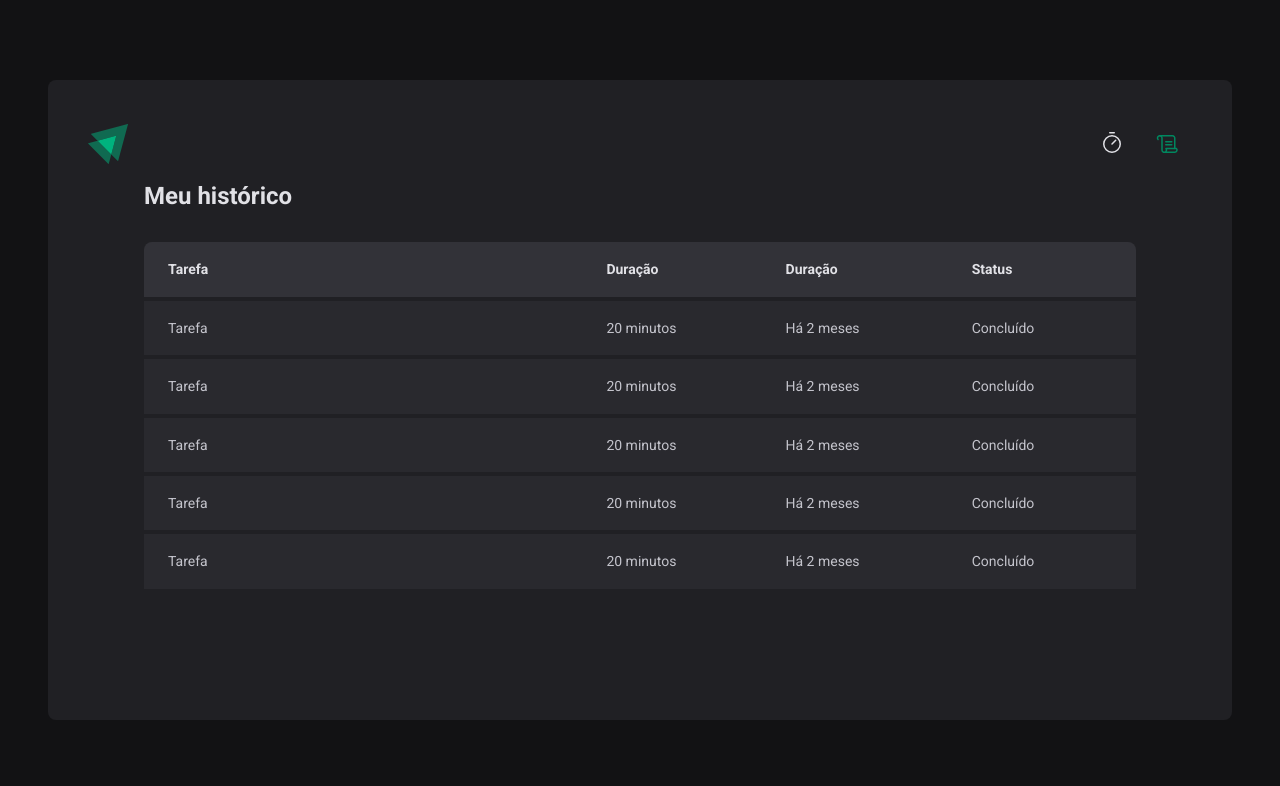
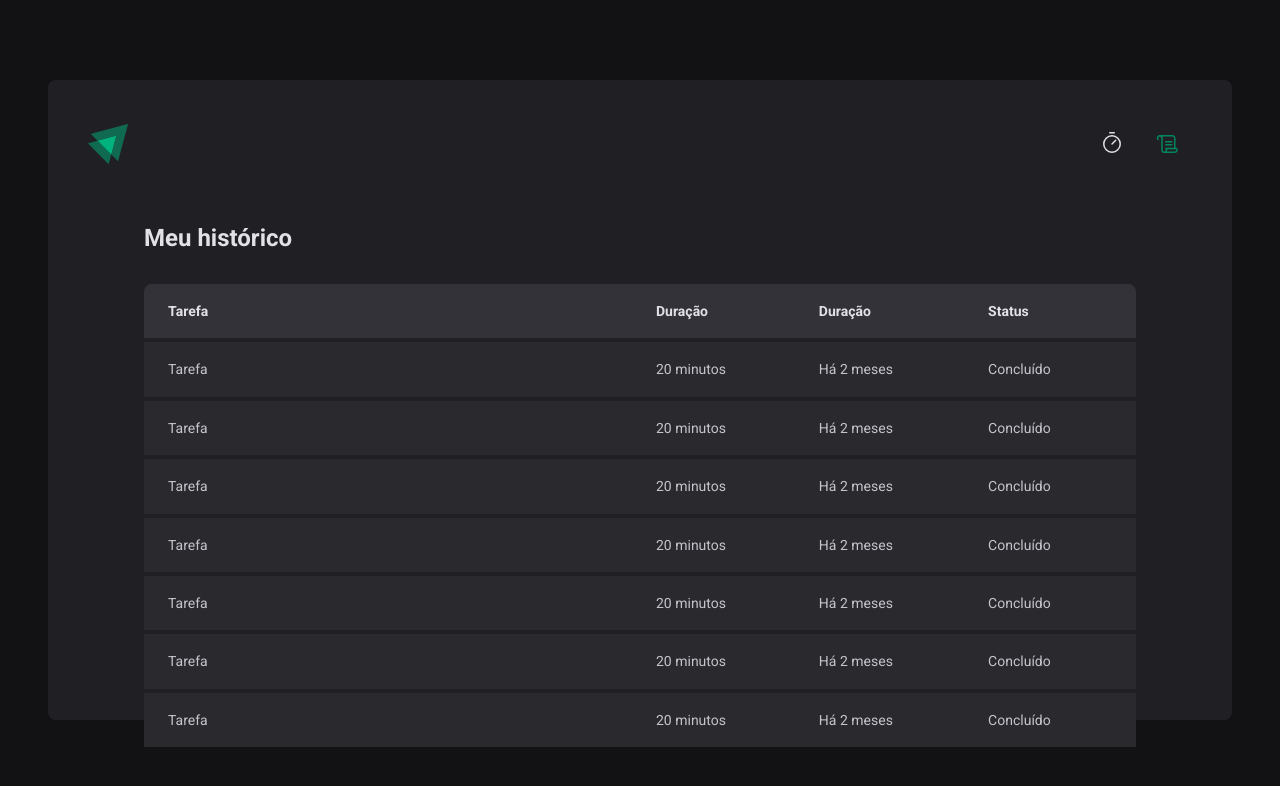
Before and after one commit to henriquedouradoo/pomodoro-react, a React (Vite) app: page /history in a window 1280 px wide. Shown: the top 786 px of the page. Built offline with nearby package versions, Linux system fonts and the light colour scheme.

Commit message:
Página History

```diff
--- a/src/pages/History/index.tsx
+++ b/src/pages/History/index.tsx
@@ -46,6 +46,18 @@
               <td>Há 2 meses</td>
               <td>Concluído</td>
             </tr>
+            <tr>
+              <td>Tarefa</td>
+              <td>20 minutos</td>
+              <td>Há 2 meses</td>
+              <td>Concluído</td>
+            </tr>
+            <tr>
+              <td>Tarefa</td>
+              <td>20 minutos</td>
+              <td>Há 2 meses</td>
+              <td>Concluído</td>
+            </tr>
           </tbody>
         </table>
       </HistoryList>
--- a/src/pages/History/styles.ts
+++ b/src/pages/History/styles.ts
@@ -1,14 +1,12 @@
 import styled from 'styled-components'
 
 export const HistoryContainer = styled.main`
-  height: 100vh;
+  flex: 1;
   padding: 3.5rem;
   display: flex;
   flex-direction: column;
-
   h1 {
     font-size: 1.5rem;
-    margin-top: -4.2%;
     color: ${(props) => props.theme['gray-100']};
   }
 `
@@ -43,9 +41,8 @@
       padding: 1rem;
       font-size: 0.875rem;
       line-height: 1.6;
-
       &:first-child {
-        width: 45%;
+        width: 50%;
         padding-left: 1.5rem;
       }
       &:last-child {
```
